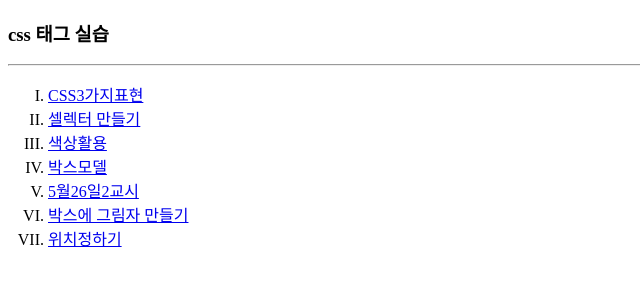
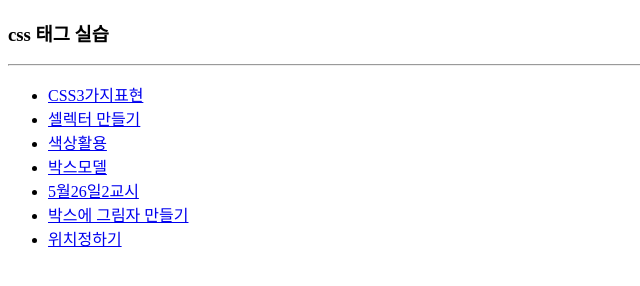
Before and after one commit to unicornddong99/lifeonmars, a plain HTML site: page css/css태그연습.html in a window 1280 px wide. Shown: the full height of the page, 0-640 px from the left. Drawn offline with Linux system fonts and the light colour scheme.

Commit message:
5월26일

```diff
--- a/css/css태그연습.html
+++ b/css/css태그연습.html
@@ -9,7 +9,7 @@
 <body>
     <h3>css 태그 실습</h3>
     <hr>
-    <ol type="I">
+    <ul>
         <li><a href="5월19일1교시.html">CSS3가지표현</a></li>
         <li><a href="5월19일2교시.html">셀렉터 만들기</a></li>
         <li><a href="5월19일3교시.html">색상활용</a></li>
@@ -17,6 +17,6 @@
         <li><a href="5월26일2교시.html">5월26일2교시</a></li>
         <li><a href="5월26일2교시2.html">박스에 그림자 만들기</a></li>
         <li><a href="5월26일3교시.html">위치정하기</a></li>
-    </ol>
+    </ul>
 </body>
 </html>
```
